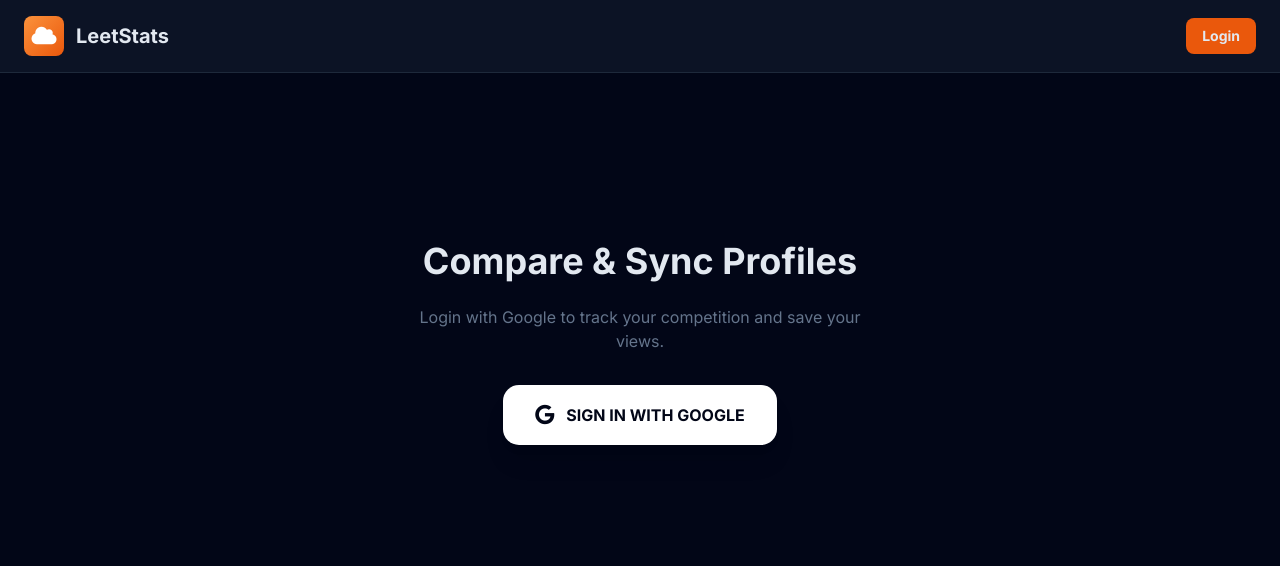
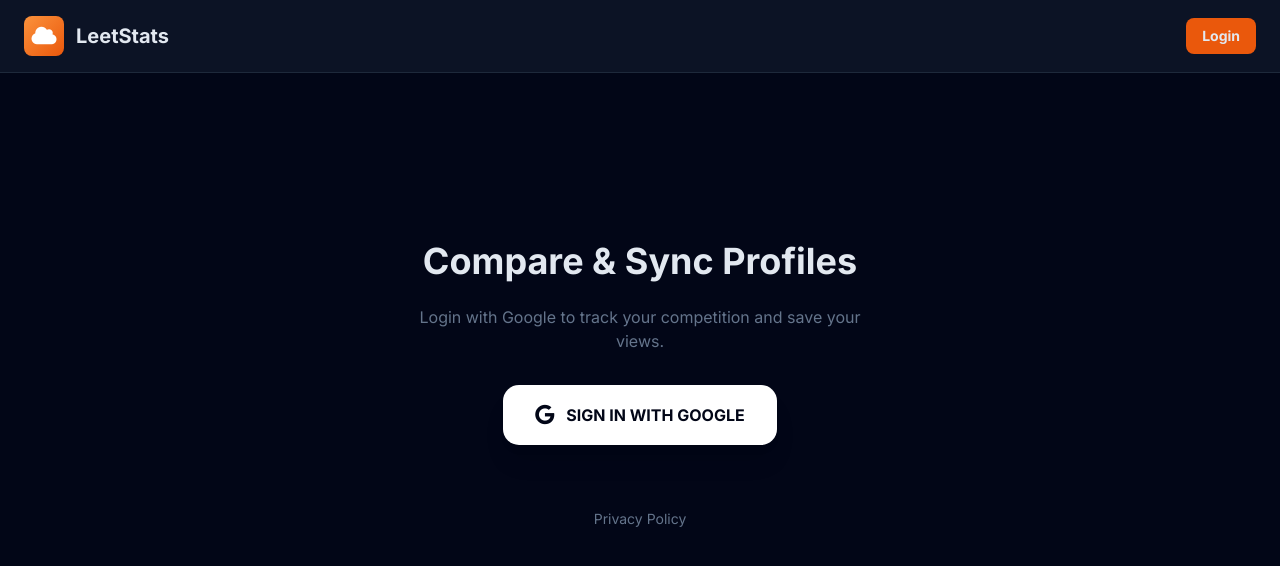
Before and after one commit to Abhishek3175/LeetStats, a React (Vite) app: page / in a window 1280 px wide. Shown: the top 566 px of the page. Built offline with nearby package versions, Linux system fonts and the light colour scheme.

Commit message:
Added Privacy Policy link to pre-login page

```diff
--- a/App.tsx
+++ b/App.tsx
@@ -251,6 +251,10 @@ const App: React.FC = () => {
                 <p className="text-slate-400">Tip: Check Supabase Dashboard {'>'} Authentication {'>'} URL Configuration {'>'} Redirect URLs.</p>
               </div>
             )}
+
+            <div className="mt-16 text-center text-sm text-slate-500">
+              <a href="/privacy.html" className="hover:text-orange-400 transition-colors">Privacy Policy</a>
+            </div>
           </div>
         ) : (
           <>
```
